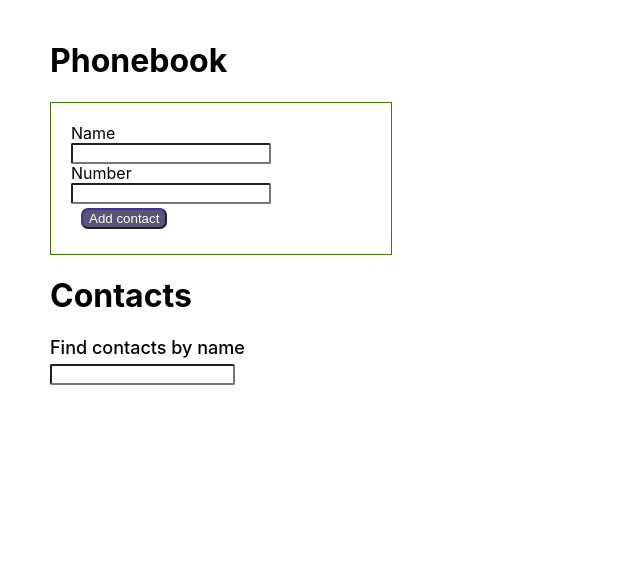
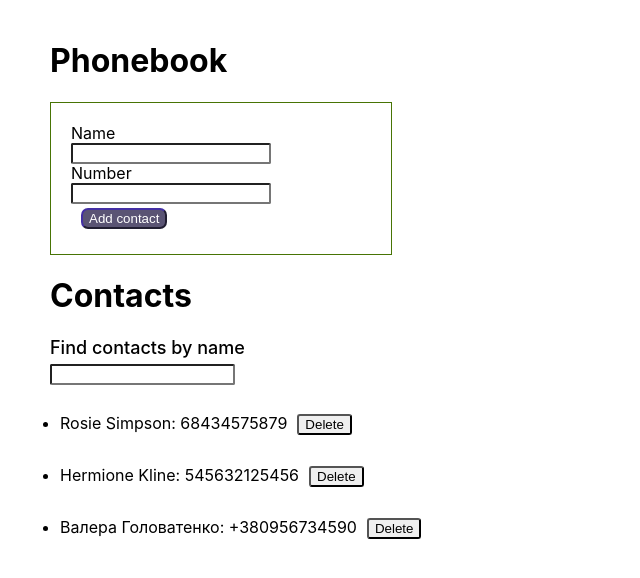
Before and after one commit to ValeronGol/goit-react-hw-07-phonebook, a React (Create React App) app: page / in a window 1280 px wide. Shown: the top 578 px of the page, without its empty margins (0-640 px from the left). Built offline with nearby package versions, Linux system fonts and the light colour scheme; data requests are answered from the project's data file.

Commit message:
create backend

```diff
--- a/db.json
+++ b/db.json
@@ -1,3 +1,19 @@
 {
-  "contacts": []
+  "contacts": [
+    {
+      "name": "Rosie Simpson",
+      "number": "68434575879",
+      "id": 2
+    },
+    {
+      "name": "Hermione Kline",
+      "number": "545632125456",
+      "id": 3
+    },
+    {
+      "name": "Валера Головатенко",
+      "number": "+380956734590",
+      "id": 4
+    }
+  ]
 }
--- a/src/components/App/App.jsx
+++ b/src/components/App/App.jsx
@@ -32,7 +32,12 @@ export default function App() {
       alert(`${name} вже є у телефонній книзі!!!`);
       return [...contacts];
     } else {
-      return dispatch(addContact(name, number));
+      return dispatch(
+        addContact({
+          name: name,
+          number: number,
+        }),
+      );
     }
   };
 
--- a/src/components/Contact/Contact.jsx
+++ b/src/components/Contact/Contact.jsx
@@ -12,7 +12,7 @@ const Contact = ({ name, number, id, onDelete }) => (
 Contact.propTypes = {
   name: PropTypes.string.isRequired,
   number: PropTypes.string.isRequired,
-  id: PropTypes.string.isRequired,
+  id: PropTypes.number.isRequired,
   onDelete: PropTypes.func.isRequired,
 };
 export default Contact;
--- a/src/components/ContactList/ContactList.jsx
+++ b/src/components/ContactList/ContactList.jsx
@@ -27,7 +27,7 @@ function ContactList({ contacts }) {
 ContactList.propTypes = {
   contacts: PropTypes.arrayOf(
     PropTypes.exact({
-      id: PropTypes.string,
+      id: PropTypes.number,
       name: PropTypes.string,
       number: PropTypes.string,
     }),
--- a/src/redux/contacts-actionOperation.js
+++ b/src/redux/contacts-actionOperation.js
@@ -1,5 +1,6 @@
 import { createAsyncThunk } from '@reduxjs/toolkit';
 import axios from 'axios';
+
 axios.defaults.baseURL = 'http://localhost:3700/contacts';
 
 export const fetchContact = createAsyncThunk(
```
